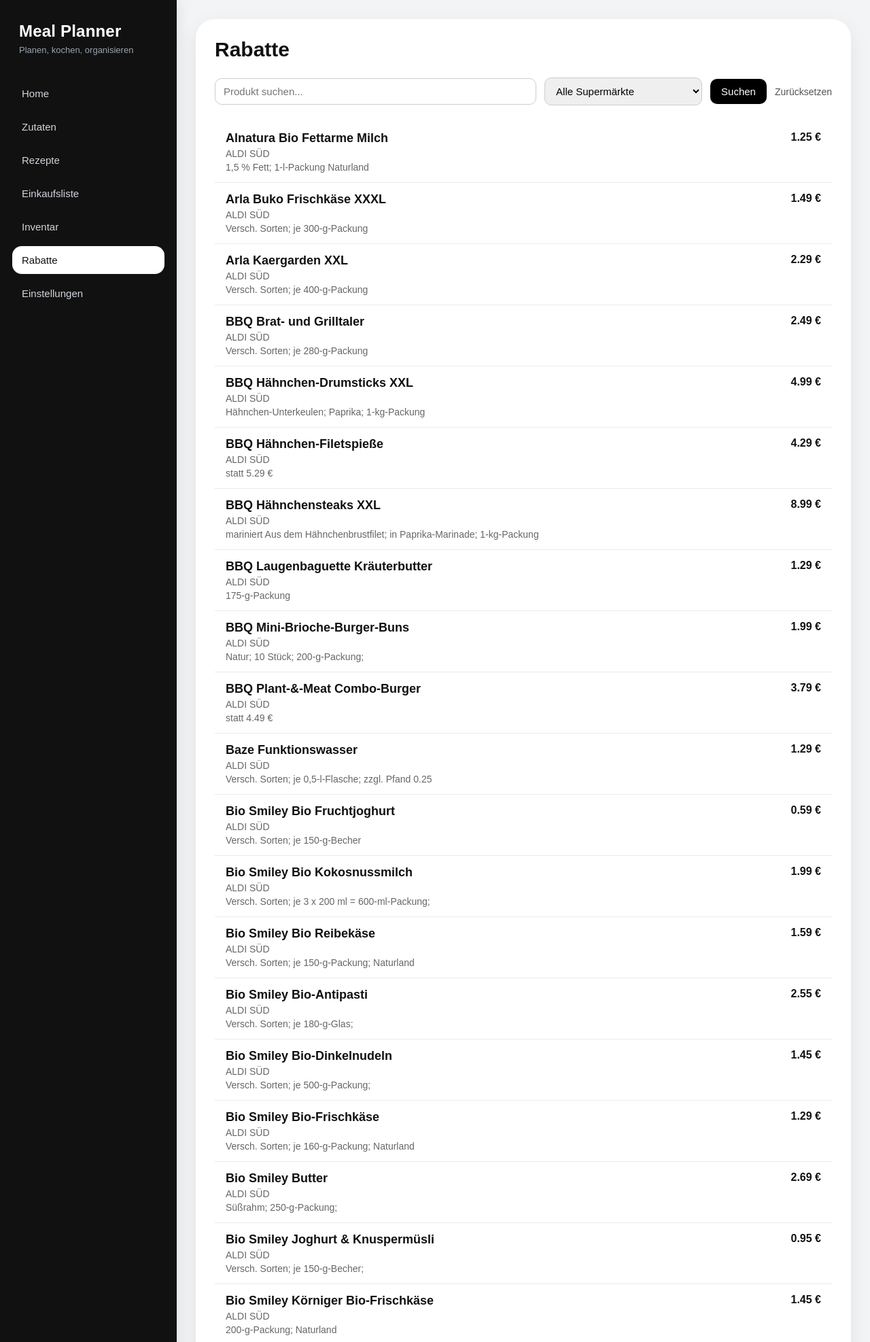
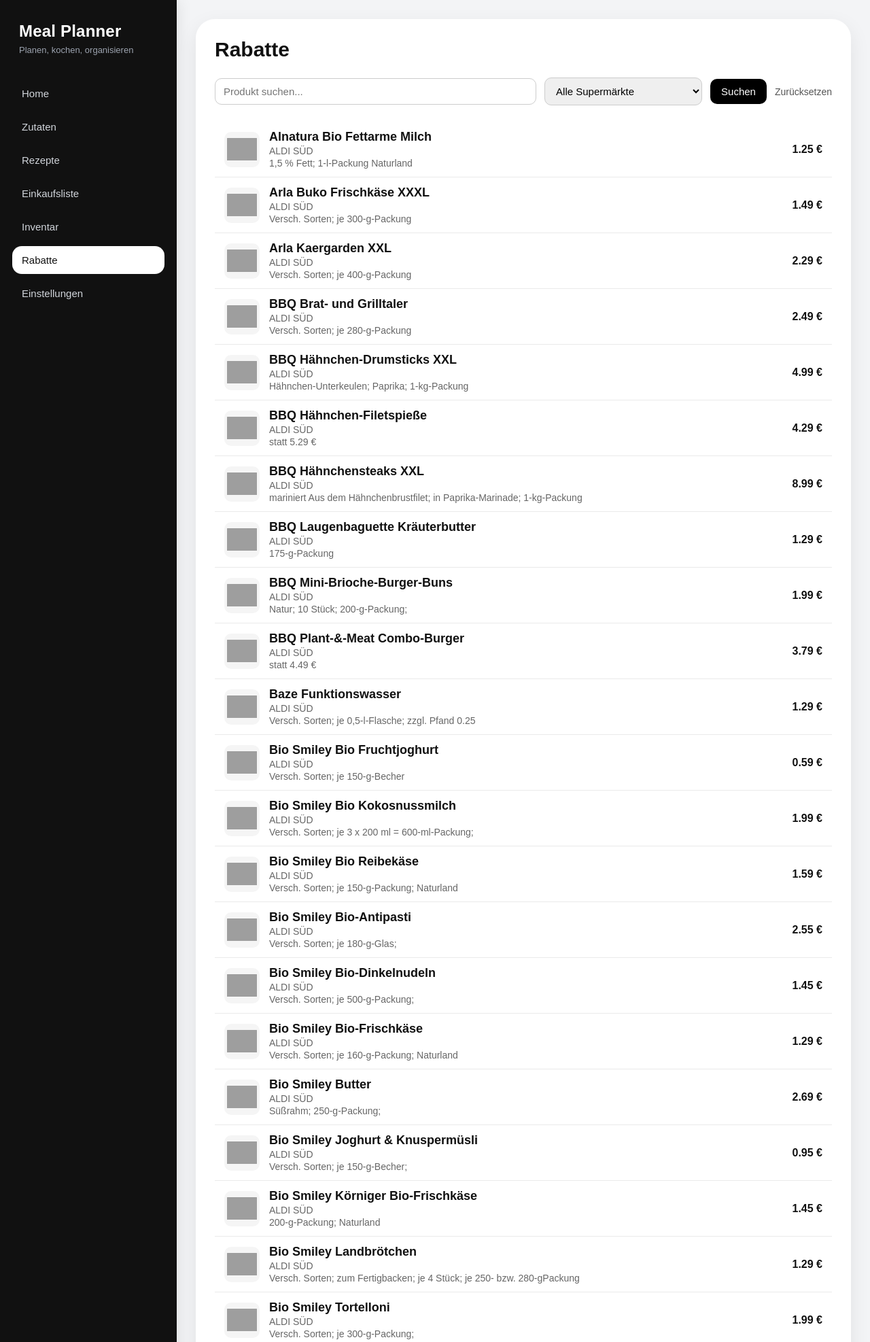
Before and after one commit to fionaBauer/Einkaufsliste_Projekt, a Django app: page /deals/ in a window 1280 px wide. Shown: the top 1974 px of the page at 68% size. Run offline with Django 5.2, Linux system fonts and the light colour scheme; a user stored in the database is signed in; data comes from the database, SQL or seed files in the repository; both versions use the stored data as it was after the commit; grey boxes are pictures that could not be loaded.

Commit message:
add pictures of deal products

```diff
--- a/einkaufsliste-app/deals/providers/marktguru.py
+++ b/einkaufsliste-app/deals/providers/marktguru.py
@@ -163,6 +163,8 @@
 
         product_url = item.get("externalUrl") or item.get("url") or ""
 
+        image_url = f"https://mg2de.b-cdn.net/api/v1/offers/{external_id}/images/default/0/large.webp"
+
         return ImportedDeal(
             external_id=f"marktguru-{external_id}",
             store_name=store_name,
@@ -172,7 +174,7 @@
             deal_price=deal_price,
             discount_text=discount_text,
             product_url=product_url,
-            image_url="",
+            image_url=image_url,
             valid_from=valid_from,
             valid_until=valid_until,
         )
--- a/einkaufsliste-app/deals/static/deals/css/deal_list.css
+++ b/einkaufsliste-app/deals/static/deals/css/deal_list.css
@@ -70,16 +70,19 @@
 
 .deal-item {
     display: flex;
-    justify-content: space-between;
-    gap: 16px;
-    padding: 14px 16px;
+    align-items: center;
+    gap: 14px;
+    padding: 12px 14px;
     border-bottom: 1px solid #eaeaea;
 }
 
 .deal-main {
     display: flex;
     flex-direction: column;
-    gap: 4px;
+    gap: 2px;
+    flex: 1;
+    text-align: left;
+    min-width: 0;
 }
 
 .deal-name {
@@ -102,3 +105,29 @@
     text-align: center;
     padding: 32px 0;
 }
+
+.deal-image {
+    width: 52px;
+    height: 52px;
+    object-fit: contain;
+    border-radius: 10px;
+    background: #f5f5f5;
+    flex-shrink: 0;
+    padding: 4px;
+}
+
+.deal-list .deal-item .deal-image {
+    width: 52px !important;
+    height: 52px !important;
+    max-width: 52px !important;
+    max-height: 52px !important;
+    object-fit: contain;
+    padding: 4px;
+}
+
+.deal-price {
+    font-weight: bold;
+    white-space: nowrap;
+    margin-left: auto;
+    font-size: 16px;
+}
--- a/einkaufsliste-app/deals/templates/deals/deal_list.html
+++ b/einkaufsliste-app/deals/templates/deals/deal_list.html
@@ -39,22 +39,29 @@
 
     <div class="deal-list">
         {% for deal in deals %}
-            <div class="deal-item">
-                <div class="deal-main">
+            <div class="deal-item" style="display:flex; align-items:center; gap:14px;">
+                {% if deal.image_url %}
+                    <img
+                        src="{{ deal.image_url }}"
+                        alt="{{ deal.title }}"
+                        class="deal-image"
+                        loading="lazy"
+                        style="width:52px; height:52px; max-width:52px; max-height:52px; object-fit:contain; flex-shrink:0;"
+                        onerror="this.style.display='none';">
+                {% endif %}
+
+                <div class="deal-main" style="flex:1; text-align:left; min-width:0;">
                     <span class="deal-name">{{ deal.title }}</span>
                     <span class="deal-meta">{{ deal.store.name }}</span>
+
                     {% if deal.original_price %}
-                        <span class="deal-meta">
-                            statt {{ deal.original_price|floatformat:2 }} €
-                        </span>
+                        <span class="deal-meta">statt {{ deal.original_price|floatformat:2 }} €</span>
                     {% elif deal.description %}
-                        <span class="deal-meta">
-                            {{ deal.description }}
-                        </span>
+                        <span class="deal-meta">{{ deal.description }}</span>
                     {% endif %}
                 </div>
 
-                <div class="deal-price">
+                <div class="deal-price" style="margin-left:auto; white-space:nowrap;">
                     {% if deal.deal_price %}
                         {{ deal.deal_price|floatformat:2 }} €
                     {% else %}
```
Also changed, not shown: einkaufsliste-app/db.sqlite3.
